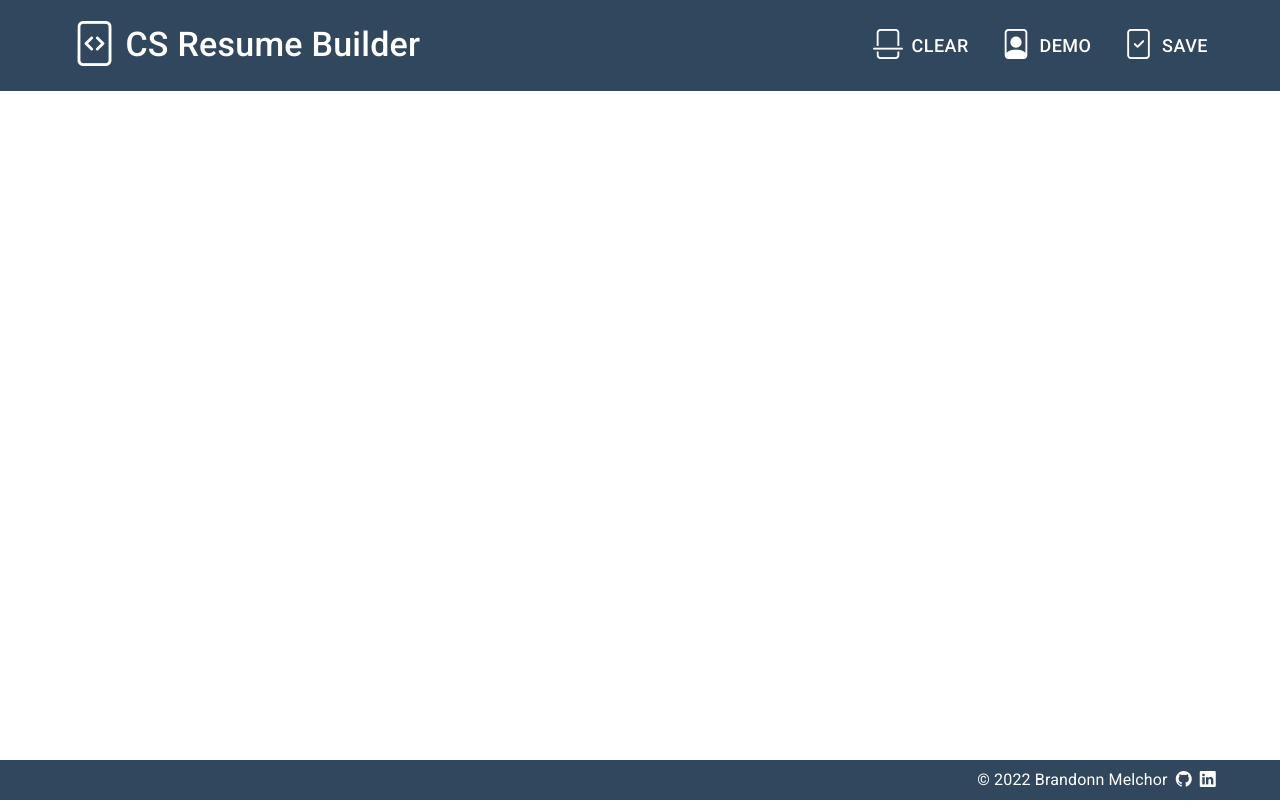
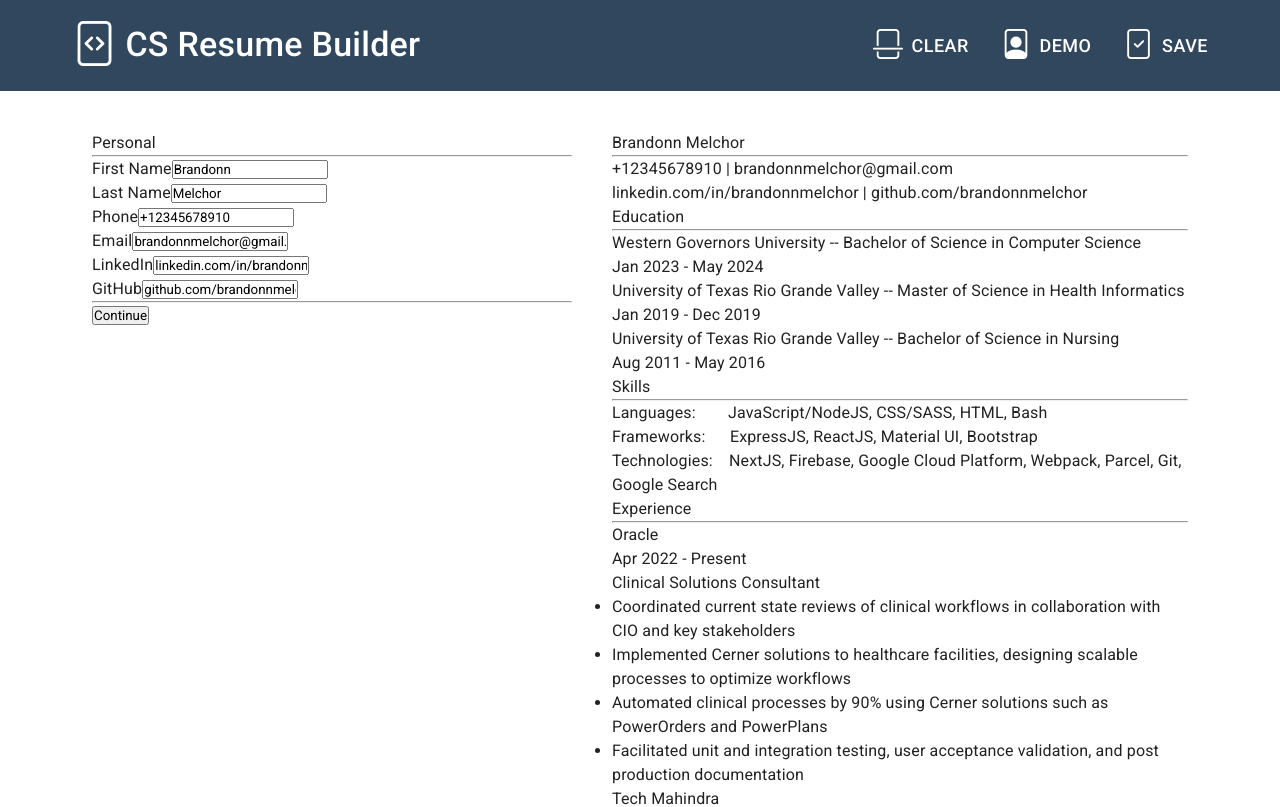
Before and after one commit to brandonnmelchor/resume-builder, a React (Create React App) app: page / in a window 1280 px wide. Shown: the top 807 px of the page. Built offline with nearby package versions, Linux system fonts and the light colour scheme.

Commit message:
convert form and resume into grid items

```diff
--- a/src/App.js
+++ b/src/App.js
@@ -6,7 +6,8 @@ import Footer from "./components/Footer";
 import { newResume, demoResume, educationEntry, experienceEntry, projectEntry, entryDetails, newEntryMode } from "./components/state";
 
 import Box from "@mui/material/Box";
-import Stack from "@mui/material/Stack";
+import Container from "@mui/material/Container";
+import Grid from "@mui/material/Grid";
 import { createTheme, ThemeProvider } from "@mui/material/styles";
 
 const theme = createTheme({
@@ -198,12 +199,12 @@ export default class App extends React.Component {
       <Box id="app">
         <ThemeProvider theme={theme}>
           <Nav resume={resume} printRef={printRef} handleChange={handleChange} />
-          {/* <div className="container-lg px-4 py-5">
-          <div className="row justify-content-center align-items-start gap-4">
-            <Form resume={resume} entryMode={entryMode} handleChange={handleChange} />
-            <Resume resume={resume} handleChange={handleChange} />
-          </div>
-        </div> */}
+          <Container maxWidth="xl" fixed sx={{ padding: 5 }}>
+            <Grid container direction="row" justifyContent="center" alignItems="flex-start">
+              <Form resume={resume} entryMode={entryMode} handleChange={handleChange} />
+              <Resume resume={resume} handleChange={handleChange} />
+            </Grid>
+          </Container>
           <Footer />
         </ThemeProvider>
       </Box>
--- a/src/components/Form.js
+++ b/src/components/Form.js
@@ -4,6 +4,8 @@ import EducationForm from "./form_components/EducationForm";
 import SkillsForm from "./form_components/SkillsForm";
 import ExperienceForm from "./form_components/ExperienceForm";
 import ProjectsForm from "./form_components/ProjectsForm";
+
+import Grid from "@mui/material/Grid";
 
 export default class Form extends React.Component {
   constructor(props) {
@@ -44,10 +46,10 @@ export default class Form extends React.Component {
     else formNav = <FormNav sectionNumber={sectionNumber} prevSection={this.prevSection} nextSection={this.nextSection} />;
 
     return (
-      <div className="col-12 col-xl-5 d-flex flex-column justify-content-center p-4">
+      <Grid item lg={5} className="col-12 col-xl-5 d-flex flex-column justify-content-center p-4">
         {currentSection}
         {formNav}
-      </div>
+      </Grid>
     );
   }
 }
--- a/src/components/Resume.js
+++ b/src/components/Resume.js
@@ -4,6 +4,8 @@ import EducationResume from "./resume_components/EducationResume";
 import SkillsResume from "./resume_components/SkillsResume";
 import ExperienceResume from "./resume_components/ExperienceResume";
 import ProjectsResume from "./resume_components/ProjectsResume";
+
+import Grid from "@mui/material/Grid";
 
 export default class Resume extends React.Component {
   componentDidMount() {
@@ -15,13 +17,13 @@ export default class Resume extends React.Component {
     const { personal, education, skills, experience, projects } = this.props.resume;
 
     return (
-      <div className="card col-12 col-xl-6 user-select-none" style={{ aspectRatio: "1 / 1.3" }} id="resume">
+      <Grid item lg={6} className="card col-12 col-xl-6 user-select-none" sx={{ ml: 5, aspectRatio: "1 / 1.3" }} id="resume">
         <PersonalResume personal={personal} />
         <EducationResume education={education} />
         <SkillsResume skills={skills} />
         <ExperienceResume experience={experience} />
         <ProjectsResume projects={projects} />
-      </div>
+      </Grid>
     );
   }
 }
```
